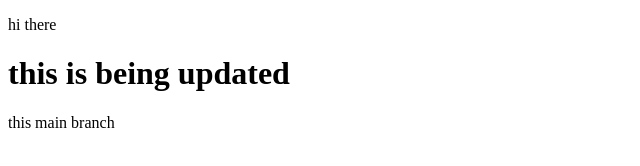
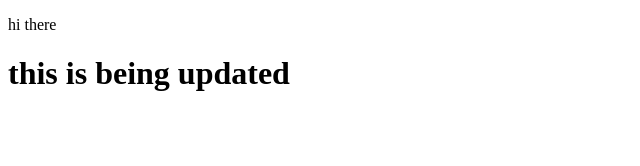
Before and after one commit to iamjayanth07/learning, a plain HTML site: page index.html in a window 1280 px wide. Shown: the whole page, without its empty margins (0-640 px from the left). Drawn offline with Linux system fonts and the light colour scheme.

```diff
--- a/index.html
+++ b/index.html
@@ -8,7 +8,6 @@
 <body>
     <p>hi there</p>
     <h1>this is being updated</h1>
-    <p>this main branch</p>
 
 </body>
 </html>
```
